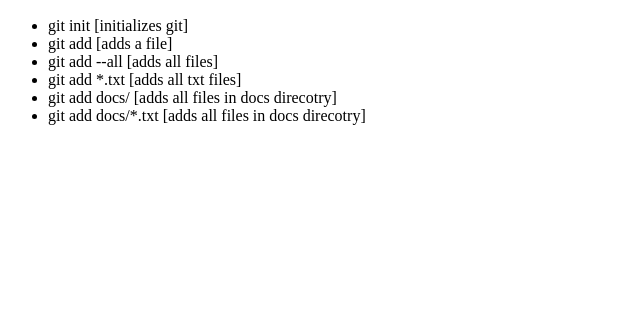
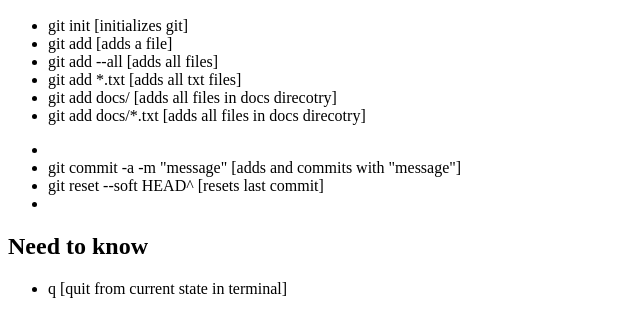
Before and after one commit to alnseu/tryingit, a plain HTML site: page index.html in a window 1280 px wide. Shown: the part 110-446 px from the top of the page, without its empty margins (0-640 px from the left). Drawn offline with Linux system fonts and the light colour scheme.

Commit message:
Add new index and license

```diff
--- a/index.html
+++ b/index.html
@@ -18,5 +18,17 @@
     <li>git add docs/*.txt [adds all files in docs direcotry]</li>
 </ul>
 
+<ul>
+    <li></li>
+    <li>git commit -a -m "message" [adds and commits with "message"]</li>
+    <li>git reset --soft HEAD^ [resets last commit]</li>
+    <li></li>
+</ul>
+
+<h2>Need to know</h2>
+<ul>
+    <li>q [quit from current state in terminal]</li>
+</ul>
+
 </body>
 </html>
```
Also changed, not shown: LICENSE.txt.
